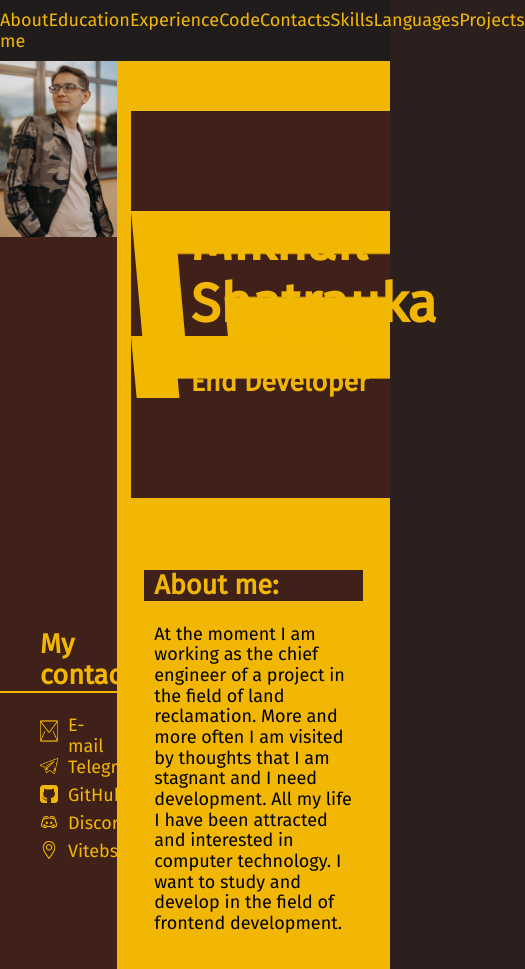
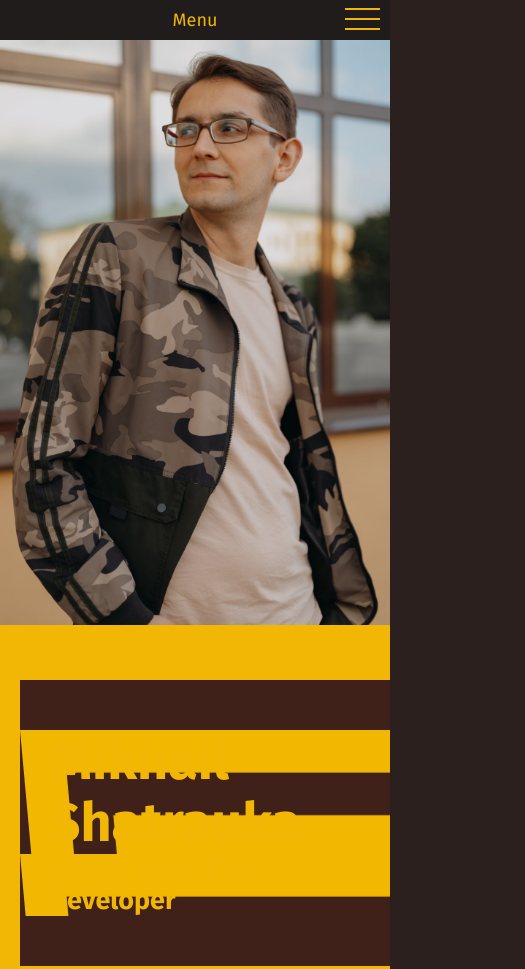
Before and after one commit to manyll90/rsschool-cv, a plain HTML site: page index.html in a window 390 px wide. Shown: the top 969 px of the page, 525 px wide, since content can reach past the window. Drawn offline with Linux system fonts and the light colour scheme; files whose address does not match are found by name.

Commit message:
feat: add favicon and adaptive to my cv

```diff
--- a/index.html
+++ b/index.html
@@ -5,16 +5,23 @@
     <meta http-equiv="X-UA-Compatible" content="IE=edge">
     <meta name="viewport" content="width=device-width, initial-scale=1.0">
     <title>Mikhail Shatrauka</title>
+    <link rel="preconnect" href="https://fonts.googleapis.com">
+    <link rel="preconnect" href="https://fonts.gstatic.com" crossorigin>
+    <link href="https://fonts.googleapis.com/css2?family=Fira+Sans:ital,wght@0,400;0,500;0,700;1,400;1,500;1,700&display=swap" rel="stylesheet">
+    <link rel="icon" href="assets/img/favicon.svg">
     <link rel="stylesheet" href="./normalize.css">
     <link rel="stylesheet" href="./style.css">
-    <link rel="preconnect" href="https://fonts.googleapis.com">
-    <link rel="preconnect" href="https://fonts.gstatic.com" crossorigin>
-    <link href="https://fonts.googleapis.com/css2?family=Fira+Sans:ital,
-    wght@0,400;0,500;0,700;1,400;1,500;1,700&display=swap" rel="stylesheet">
 </head>
 <body>
     <header class="header">
         <div class="conteiner">
+            <div class="conteiner-burger">
+                <input class="check-menu" type="checkbox" id="check-menu">
+                <label class="lable-menu" for="check-menu">Menu</label>
+                <div class="burger-line"></div>
+                <div class="burger-line"></div>
+                <div class="burger-line"></div>
+                <div class="burger-line"></div>
                 <nav class="main-menu">
                     <ul class="nav-menu">
                         <li><a class="menu-list" href="#about-me">About me</a></li>
@@ -27,6 +34,7 @@
                         <li><a class="menu-list" href="#projects">Projects</a></li>
                     </ul>
                 </nav>
+            </div>
         </div>
     </header>
     <main class="main">
@@ -89,7 +97,7 @@
                             <li><a class="projects-list" href="https://manyll90.github.io/rsschool-cv/"
                             target="_blank">My CV</a></li>
                         </ul>
-                         <!--обернул в список для дальнешего дабовления проектов-->
+                         <!--обернул в список для дальнешего дабавления проектов-->
                     </section>
                 </div>
                 <div class="right-block">
--- a/style.css
+++ b/style.css
@@ -1,9 +1,11 @@
 * {
     box-sizing: border-box;
   }
+
 html {
     scroll-behavior: smooth;
 }
+
 body {
     font-family: 'Fira Sans', sans-serif;
     font-size: 18px;
@@ -17,6 +19,11 @@ body {
     margin: 0 auto;
     background-color: rgb(32, 28, 28);
   }
+
+  .check-menu,
+  .lable-menu {
+    display: none;
+}
 
 .nav-menu {
     display: flex;
@@ -33,6 +40,7 @@ body {
 a {
     text-decoration: none;
 }
+
 .menu-list {
     color: #F2B705;
     transition: 0.3s;
@@ -60,6 +68,7 @@ a {
 .photo {
     width: 100%;
 }
+
 .right-main-header {
     width: 70%;
     background-color:#F2B705;
@@ -76,7 +85,6 @@ a {
     padding: 100px 0;
     background-color: #40211A;
     width: 95%;
-
 }
 
 h1 {
@@ -89,6 +97,7 @@ h1 {
     color: #F2B705;
     background: url("assets/icon/css.png") no-repeat;
 }
+
 /*-----main-header end-------*/
 
 .block {
@@ -99,8 +108,8 @@ h1 {
 
 .left-block {
     display: flex;
-    justify-content:space-around;     /*Левый блок ставим флекс расположение в колонку и делаем спейс битвин располоджение по вертикали*/
     flex-direction: column;
+    justify-content:space-around;
     width: 30%;
     background-color: #40211A;
 }
@@ -199,13 +208,9 @@ code {
     font-family: 'Fira Sans', sans-serif;
 }
 
-
-
 /*-----right-block end-------*/
 
 /*--------------------------------------------*MAIN END*-------------------------------------------*/
-
-/*-------------------------------------------*MAIN START*------------------------------------------*/
 
 /*------------------------------------------*FOOTER START*-----------------------------------------*/
 
@@ -229,6 +234,7 @@ footer .conteiner {
 .footer-link:hover{
     color: #ffffff;
 }
+
 .rs-link {
     max-width: 60px;
     transition: 0.3s;
@@ -238,4 +244,159 @@ footer .conteiner {
     opacity: 60%;
 }
 /*-------------------------------------------*FOOTER END*------------------------------------------*/
-/*------------------------------------------*FOOTER START*-----------------------------------------*/
+
+/*------------------------------------------*ADAPTIVE START*-----------------------------------------*/
+
+@media (max-width: 796px) {
+
+    .left-main-header,
+    .left-block {
+        width: 35%;
+    }
+
+    .right-main-header,
+    .right-block {
+        width: 65%;
+    }
+
+    .name {
+        margin: 50px 0;
+        padding: 50px 0;
+        background-color: #40211A;
+        width: 95%;
+
+    }
+
+     .name-header {
+        padding: 0 10px 0 30px;
+    }
+
+    .section-left-header,
+    .section-left-list {
+        padding-left: 20px;
+
+    }
+}
+
+@media (max-width: 645px) {
+    .main-header {
+        flex-wrap: wrap;
+    }
+
+    .block {
+        flex-wrap: wrap-reverse;
+    }
+
+    .right-main-header,
+    .right-block {
+        width: 100%;
+    }
+
+    .left-main-header {
+        width: 100%;
+        background-color: #F2B705;
+    }
+
+    .left-block {
+        width: 100%;
+    }
+
+/*-------burger start--------*/
+
+    .conteiner-burger {
+        position: relative;
+        color:#F2B705;
+        text-align: center;
+        height: 40px;
+    }
+
+    .check-menu {
+        display: none;
+    }
+
+    .lable-menu {
+        display: block;
+        position: absolute;
+        top: 0;
+        left: 0;
+        width: 100%;
+        height: 100%;
+        cursor: pointer;
+        line-height: 40px;
+    }
+
+    .burger-line {
+        position: absolute;
+        top: 8px;
+        right: 10px;
+        width: 35px;
+        height: 2px;
+        background-color: #F2B705;
+        transition: 0.5s all;
+    }
+
+    .burger-line:nth-of-type(2),
+    .burger-line:nth-of-type(3) {
+        top: 18px;
+    }
+
+    .burger-line:nth-of-type(4) {
+        top: 28px;
+    }
+
+    .main-menu {
+        position: absolute;
+        width: 100%;
+        bottom: 0;
+        left: 0;
+        max-height: 0;
+        font-size: 0;
+        overflow: hidden;
+        transform: translateY(100%);
+        transition: all 0.3s linear;
+    }
+
+    .nav-menu {
+        padding: 0;
+        /*display: flex;*/
+        flex-direction: column;
+        align-items: center;
+        width: 100%;
+        background-color: rgba(32, 28, 28, 0.61);
+        padding: 20px;
+    }
+
+    .main-menu a {
+        display: flex;
+        width: 100%;
+        padding: 20px;
+        color: #F2B705;
+
+        text-decoration: none;
+    }
+
+    .main-menu a:hover {
+        font-size: 26px;
+    }
+
+    .check-menu:checked ~ .main-menu {
+        max-height: 540px;
+        font-size: 20px;
+    }
+
+    .check-menu:checked ~ .burger-line:nth-last-of-type(1),
+    .check-menu:checked ~ .burger-line:nth-last-of-type(4) {
+        display: none;
+    }
+
+    .check-menu:checked ~ .burger-line:nth-last-of-type(2) {
+    transform: rotate(45deg);
+    }
+
+    .check-menu:checked ~ .burger-line:nth-last-of-type(3) {
+        transform: rotate(-45deg);
+    }
+}
+/*--------burger end---------*/
+
+/*-------------------------------------------*ADAPTIVE END*------------------------------------------*/
```
Also changed, not shown: assets/img/favicon.svg (added).
